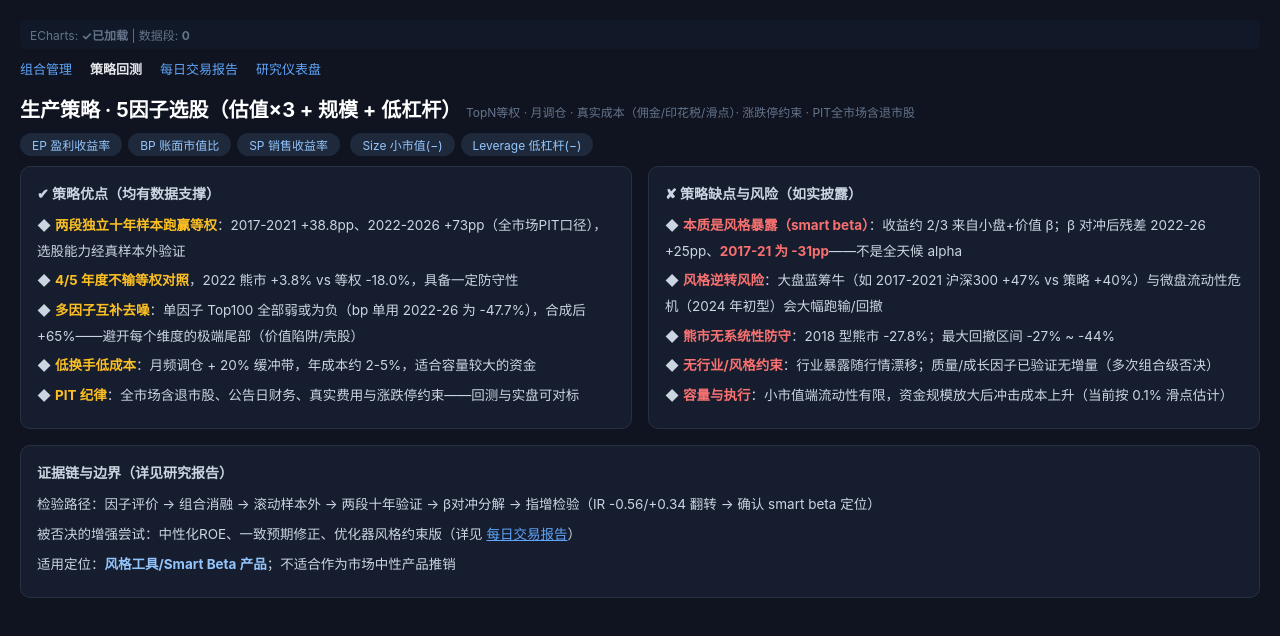
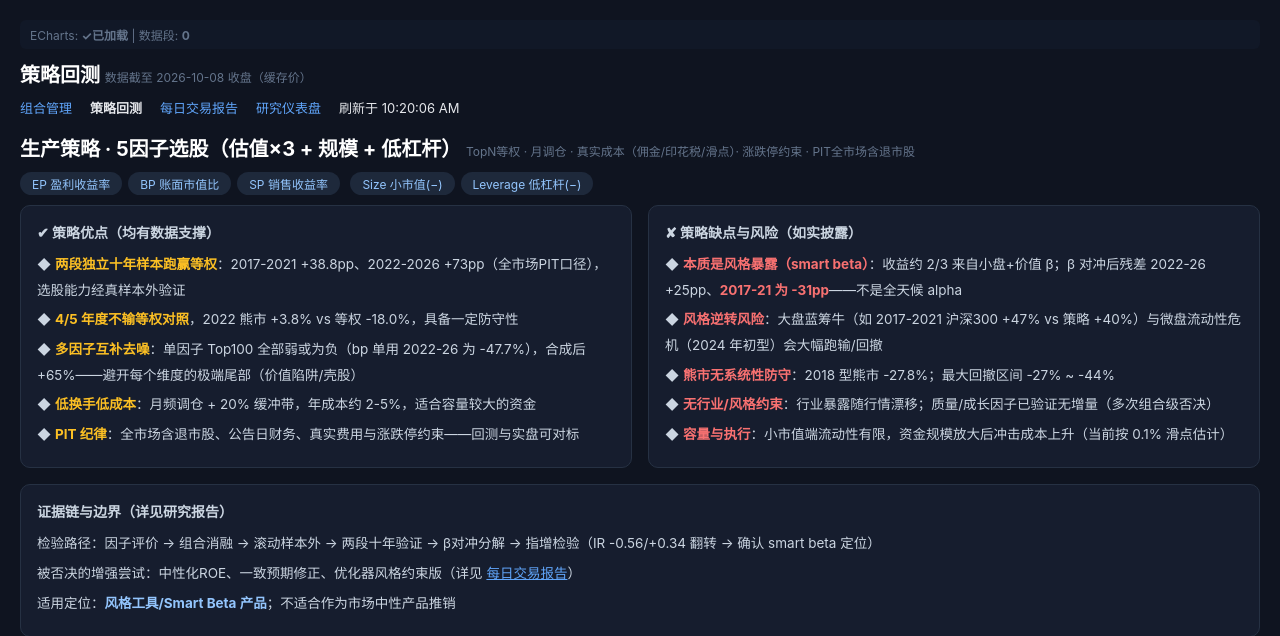
Before and after one commit to idlocus/quantitative_trading_system, a Flask app: page /strategy/ in a window 1280 px wide. Shown: the top 636 px of the page. Run offline with Flask 3, Linux system fonts and the light colour scheme; parts of the project's set-up code (start-up, migrations or seed data) failed here and were passed over.

Commit message:
策略页顶部统一为PMS式布局（标题+数据截至+导航+刷新时间），仅改一页验证

```diff
--- a/webapp/app.py
+++ b/webapp/app.py
@@ -16,6 +16,22 @@ from .pms import bp as pms_bp
 from .strategy import bp as strategy_bp
 
 app = Flask(__name__)
+
+
+@app.context_processor
+def inject_header_data():
+    import json, os
+    d = {'as_of': '', 'nav': '', 'positions': '', 'cash': ''}
+    try:
+        lp = os.path.join(os.path.dirname(os.path.dirname(os.path.abspath(__file__))), 'live', 'ledger.json')
+        with open(lp, encoding='utf-8') as f:
+            led = json.load(f)
+        hist = led.get('nav_history', [])
+        d['as_of'] = hist[-1]['date'] if hist else str(__import__('datetime').date.today())
+        d['positions'] = str(len(led.get('positions', {})))
+    except Exception:
+        d['as_of'] = str(__import__('datetime').date.today())
+    return dict(header_data=d)
 
 
 @app.after_request
--- a/webapp/templates/strategy.html
+++ b/webapp/templates/strategy.html
@@ -31,7 +31,11 @@ td{padding:7px 10px;text-align:right;border-bottom:1px solid #1d2637;color:#cbd5
 <body>
 <div id="diagLine" style="font-size:12px;color:#64748b;padding:6px 10px;background:#111827;border-radius:6px;margin-bottom:10px">环境检测中…</div>
 <div class="container">
-  <div class="nav"><a href="/pms">组合管理</a><b>策略回测</b><a href="/results">每日交易报告</a><a href="/research">研究仪表盘</a></div>
+  <h1>策略回测 <span class=sub>数据截至 {{ header_data.as_of }} 收盘（缓存价）</span></h1>
+  <div class=nav>
+    <a href=/pms>组合管理</a><b>策略回测</b><a href=/results>每日交易报告</a><a href=/research>研究仪表盘</a>
+    <span class=refresh>刷新于 <script>document.write(new Date().toLocaleTimeString())</script></span>
+  </div>
   <h1>生产策略 · 5因子选股（估值×3 + 规模 + 低杠杆）
     <span class="sub">TopN等权 · 月调仓 · 真实成本（佣金/印花税/滑点）· 涨跌停约束 · PIT全市场含退市股</span></h1>
   <div style="margin:10px 0">
```
